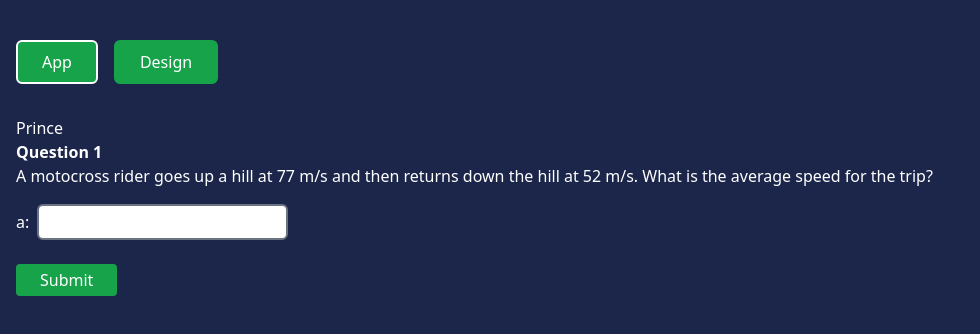
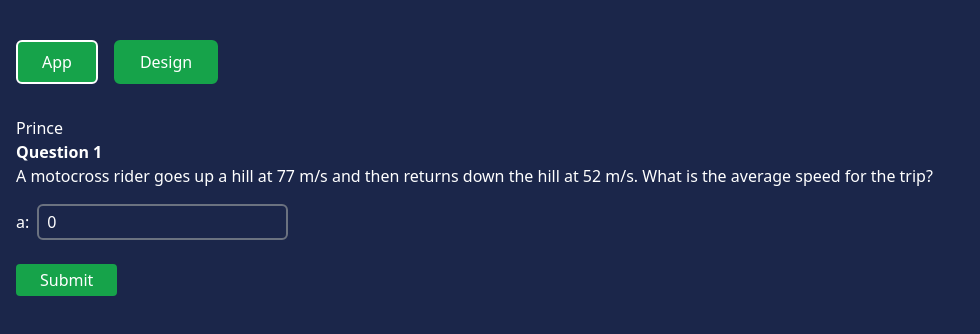
Before and after one commit to ketpadilla/phy-website, a React (Vite) app: page / in a window 1280 px wide. Shown: the top 334 px of the page, without its empty margins (0-980 px from the left). Built offline with nearby package versions, Linux system fonts and the light colour scheme.

Commit message:
fix: transparent input

```diff
--- a/src/pages/app/index.tsx
+++ b/src/pages/app/index.tsx
@@ -112,7 +112,7 @@ const Question = ({
           <div className="flex items-center">
             <p>{letters[idx]}: </p>
             <input
-              className="ml-2 border-2 border-gray-500 rounded-md px-2 py-1"
+              className="ml-2 border-2 border-gray-500 rounded-md px-2 py-1 bg-transparent"
               type="number"
               value={value}
               onChange={(e) => {
```
